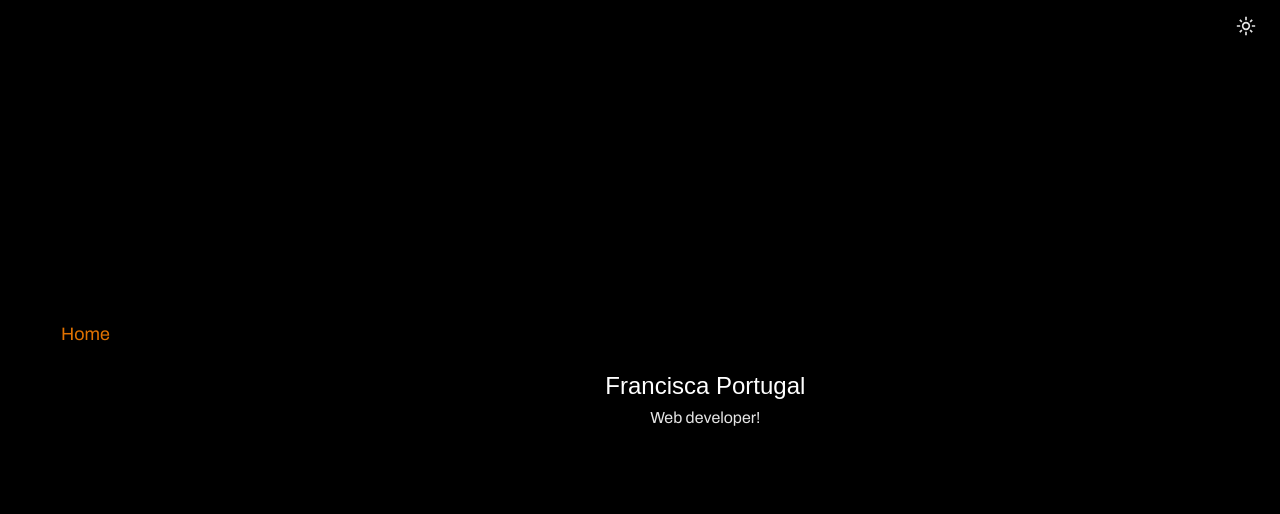
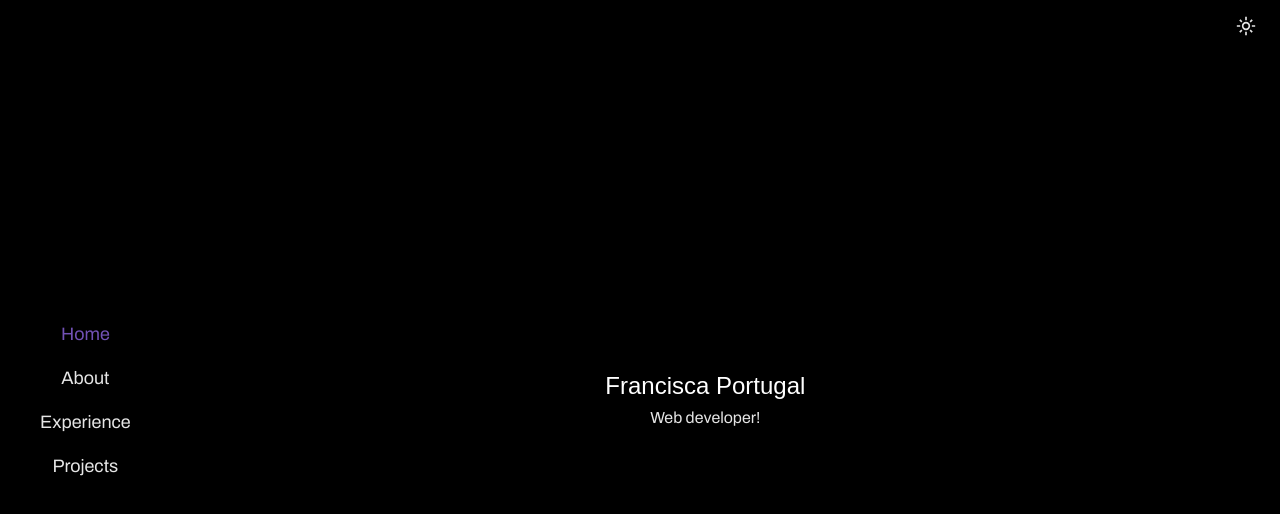
Before and after one commit to franpts2/franciscapt_portfolio, a React (Vite) app: page / in a window 1280 px wide. Shown: the top 514 px of the page. Built offline with nearby package versions, Linux system fonts and the light colour scheme; a web font is replaced by a local one.

Commit message:
fix(sidebar): Made some minor adjustments to sidebar ui

```diff
--- a/src/components/navigation/Sidebar.tsx
+++ b/src/components/navigation/Sidebar.tsx
@@ -2,23 +2,23 @@ import React, { useState } from "react";
 import { NavLink } from "react-router-dom";
 
 const Sidebar = () => {
-	const [active, setActive] = useState("Home");
+	const [active, setActive] = useState("home");
 
 	return (
 		<div className="flex flex-col text-center justify-center h-screen gap-4 ml-10">
 			<NavLink
 				to="/"
 				className={({ isActive }) => {
-					return `font-family-body text-lg ${isActive ? "text-amber-600" : ""}`;
+					return `font-family-body text-lg ${isActive ? "text-secondary-accent" : "text-primary"}`;
 				}}
 				onClick={() => setActive("home")}
 			>
-				<p>Home</p>
+				Home
 			</NavLink>
 			<NavLink
 				to="about"
 				className={({ isActive }) => {
-					return `font-family-body text-lg ${isActive ? "text-amber-600" : ""}`;
+					return `font-family-body text-lg ${isActive ? "text-secondary-accent" : "text-primary"}`;
 				}}
 				onClick={() => setActive("about")}
 			>
@@ -27,7 +27,7 @@ const Sidebar = () => {
 			<NavLink
 				to="experience"
 				className={({ isActive }) => {
-					return `font-family-body text-lg ${isActive ? "text-amber-600" : ""}`;
+					return `font-family-body text-lg ${isActive ? "text-secondary-accent" : "text-primary"}`;
 				}}
 				onClick={() => setActive("experience")}
 			>
@@ -36,7 +36,7 @@ const Sidebar = () => {
 			<NavLink
 				to="projects"
 				className={({ isActive }) => {
-					return `font-family-body text-lg ${isActive ? "text-amber-600" : ""}`;
+					return `font-family-body text-lg ${isActive ? "text-secondary-accent" : "text-primary"}`;
 				}}
 				onClick={() => setActive("projects")}
 			>
--- a/src/pages/AboutPage.tsx
+++ b/src/pages/AboutPage.tsx
@@ -1,9 +1,7 @@
-import React from 'react'
+import React from "react";
 
 const AboutPage = () => {
-  return (
-    <div>About Page</div>
-  )
-}
+	return <div className="text-primary">About Page</div>;
+};
 
-export default AboutPage
+export default AboutPage;
--- a/src/pages/ExperiencePage.tsx
+++ b/src/pages/ExperiencePage.tsx
@@ -1,9 +1,7 @@
-import React from 'react'
+import React from "react";
 
 const ExperiencePage = () => {
-  return (
-    <div>Experience Page</div>
-  )
-}
+	return <div className="text-primary">Experience Page</div>;
+};
 
-export default ExperiencePage
+export default ExperiencePage;
--- a/src/pages/ProjectsPage.tsx
+++ b/src/pages/ProjectsPage.tsx
@@ -1,9 +1,7 @@
-import React from 'react'
+import React from "react";
 
 const ProjectsPage = () => {
-  return (
-    <div>Projects Page</div>
-  )
-}
+	return <div className="text-primary">Projects Page</div>;
+};
 
-export default ProjectsPage
+export default ProjectsPage;
--- a/src/style/index.css
+++ b/src/style/index.css
@@ -27,12 +27,16 @@
 		--primary-bg: #faedcd;
 		--primary-accent: #457b9d;
         --primary: #111113;
+
+        --secondary-accent: #f4a261;
 	}
 
     html.dark { /* dark mode - space */
 		--primary-bg: #000000;
 		--primary-accent: #ffffff;
         --primary: #e5e5e5;
+
+        --secondary-accent: #7251b5;
 	}
 }
 
@@ -45,6 +49,10 @@
 		color: var(--primary-accent);
 	}
 
+    .text-secondary-accent {
+		color: var(--secondary-accent);
+	}
+
     .text-primary {
 		color: var(--primary);
 	}
```
